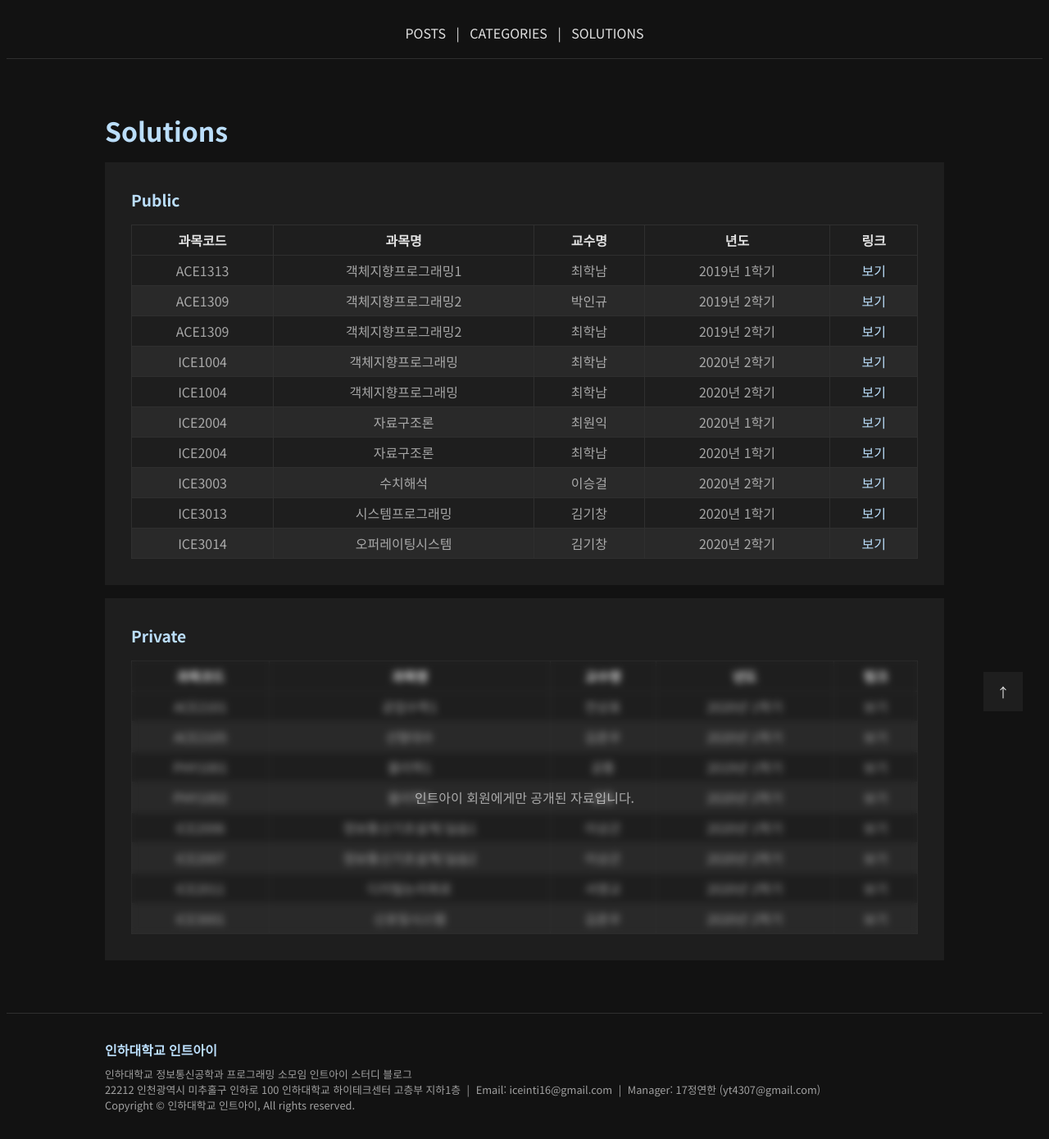
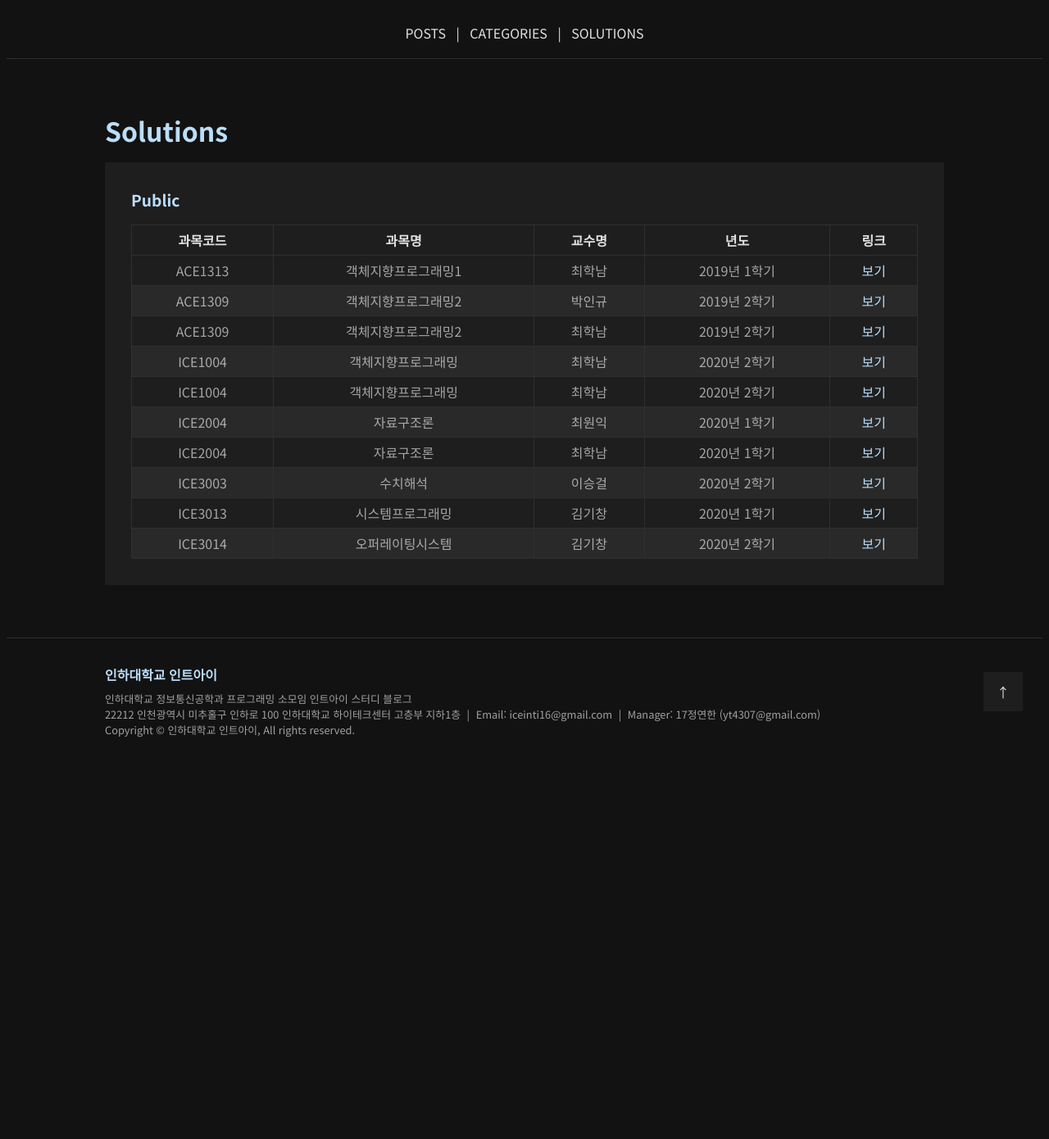
Before and after one commit to int-i/int-i.github.io, a Jekyll site: the page built from solutions.html, in a window 1280 px wide. Shown: the whole page at 82% size. Built offline with Jekyll 4.4.1, drawn with Linux system fonts in a browser that asks for light colours; after the commit the page ends 932 px from its top, so only the background shows below that.

Commit message:
Remove private solution

```diff
--- a/solutions.html
+++ b/solutions.html
@@ -33,80 +33,5 @@ title: 솔루션
         </table>
       </div>
     </article>
-    <article class="card">
-      <header class="title card__title card__title--small">Private</header>
-      <div class="content card__content render" style="position: relative;">
-        <div style="display: flex; position: absolute; top: 0; bottom: 0; left: 0; right: 0; align-items: center; justify-content: center; backdrop-filter: blur(0.25rem);">인트아이 회원에게만 공개된 자료입니다.</div>
-        <table style="width: 100%; text-align: center">
-          <thead>
-            <tr>
-              <th>과목코드</th>
-              <th>과목명</th>
-              <th>교수명</th>
-              <th>년도</th>
-              <th>링크</th>
-            </tr>
-          </thead>
-          <tbody>
-            <tr>
-              <td>ACE2101</td>
-              <td>공업수학1</td>
-              <td>전상표</td>
-              <td>2020년 1학기</td>
-              <td>보기</td>
-            </tr>
-            <tr>
-              <td>ACE2105</td>
-              <td>선형대수</td>
-              <td>김춘우</td>
-              <td>2020년 1학기</td>
-              <td>보기</td>
-            </tr>
-            <tr>
-              <td>PHY1001</td>
-              <td>물리학1</td>
-              <td>공통</td>
-              <td>2019년 1학기</td>
-              <td>보기</td>
-            </tr>
-            <tr>
-              <td>PHY1002</td>
-              <td>물리학2</td>
-              <td>공통</td>
-              <td>2020년 2학기</td>
-              <td>보기</td>
-            </tr>
-            <tr>
-              <td>ICE2006</td>
-              <td>정보통신기초설계/실습1</td>
-              <td>이상곤</td>
-              <td>2020년 1학기</td>
-              <td>보기</td>
-            </tr>
-            <tr>
-              <td>ICE2007</td>
-              <td>정보통신기초설계/실습2</td>
-              <td>이상곤</td>
-              <td>2020년 2학기</td>
-              <td>보기</td>
-            </tr>
-            <tr>
-              <td>ICE2011</td>
-              <td>디지털논리회로</td>
-              <td>서영교</td>
-              <td>2020년 2학기</td>
-              <td>보기</td>
-            </tr>
-            <tr>
-              <td>ICE3001</td>
-              <td>신호및시스템</td>
-              <td>김춘우</td>
-              <td>2020년 2학기</td>
-              <td>보기</td>
-            </tr>
-          </tbody>
-        </table>
-      </div>
-    </article>
   </section>
 </div>
```
